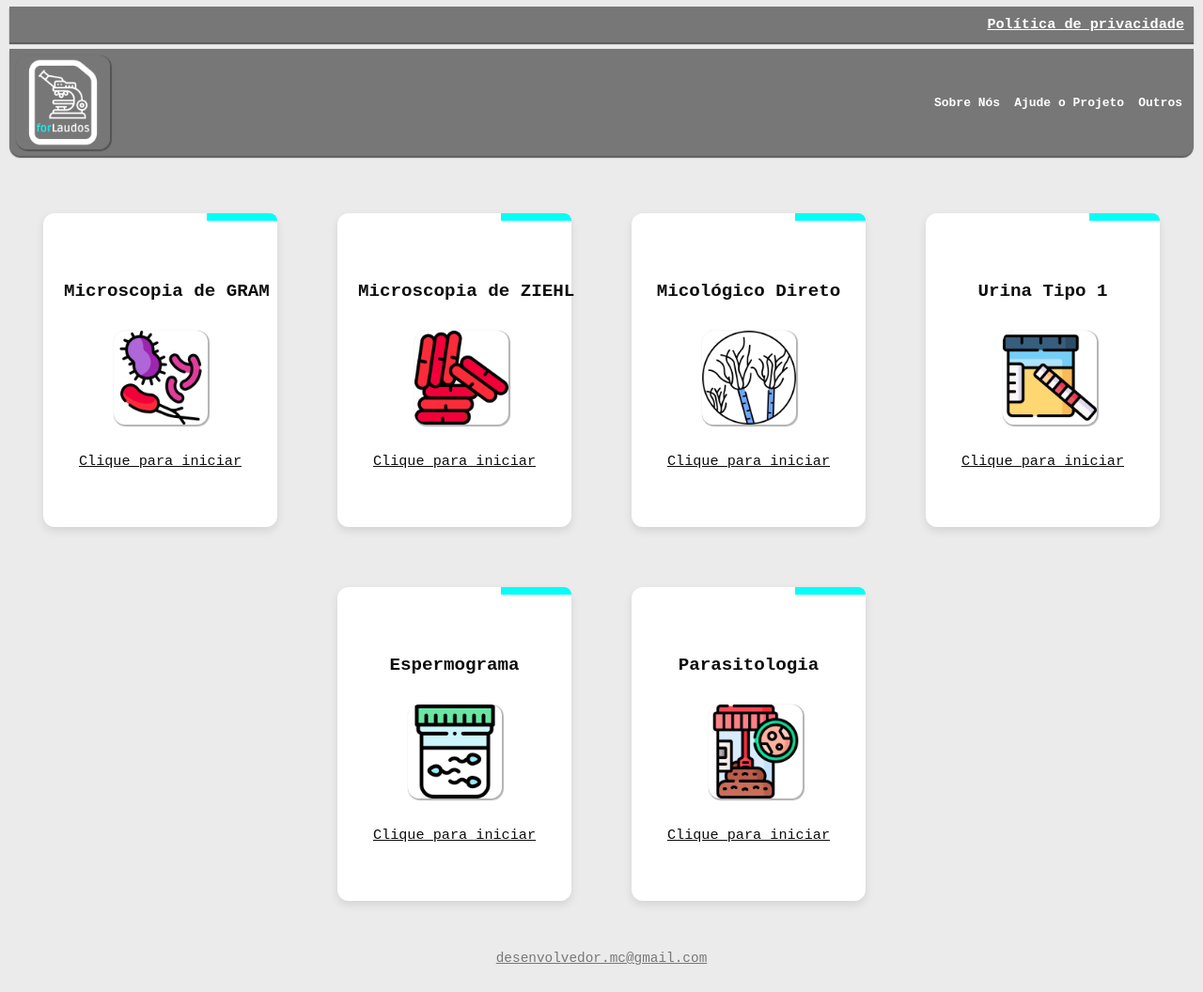
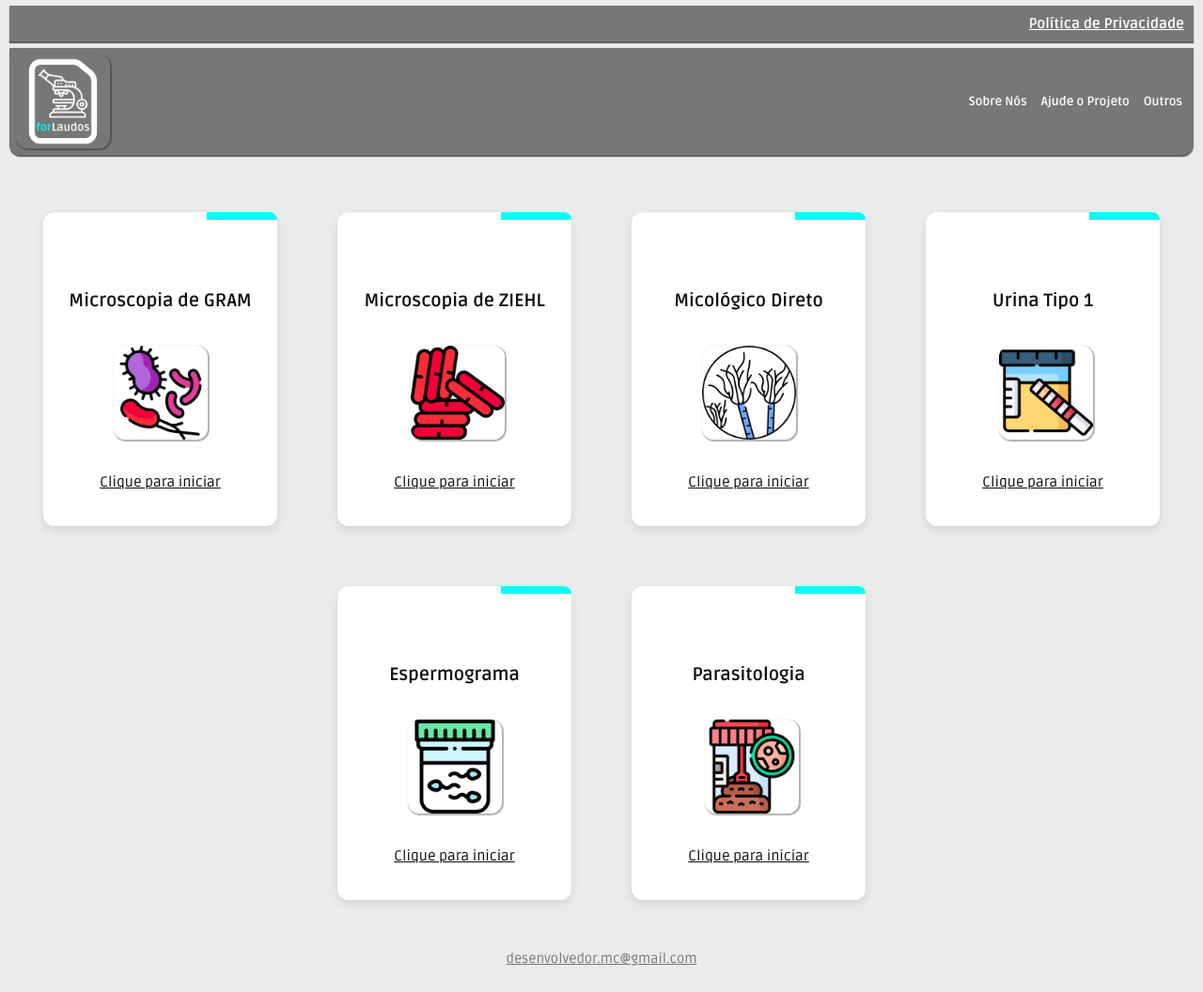
Before and after one commit to desenvolvedorMC/forLaudos, a plain HTML site: page index.html in a window 1280 px wide. Shown: the whole page at 94% size. Drawn offline with Linux system fonts and the light colour scheme.

Commit message:
Update index.html
adição da pagina de politica

```diff
--- a/index.html
+++ b/index.html
@@ -6,15 +6,19 @@
   <title>forLaudos</title>
   <link rel="shortcut icon" href="iconeBGcinza.png" type="image/x-icon">
 </head>
+
 <body>
+
 <style>
+@import url('https://fonts.googleapis.com/css2?family=Ruda:wght@400..900&display=swap');
 
-    body {
+
+  body {
       margin: 0px;
       padding: 0px;
       background-color: #EBEBEB;
       color: #333;
-      font-family: Arial, Helvetica, sans-serif;}
+    }
 
    header {
       background-color: #777777;
@@ -29,7 +33,9 @@
       z-index: 1000;
       border-bottom-left-radius: 12px;
       border-bottom-right-radius: 12px;
-      box-shadow: 0px 2px 1px rgba(0, 0, 0, 0.6);}
+      box-shadow: 0px 2px 1px rgba(0, 0, 0, 0.6);
+    font-family: "Ruda", sans-serif;
+  font-size: small;}
 
     header img {
       height: 100px;
@@ -89,11 +95,12 @@
       padding: 10px;
       margin: 10px;
       margin-bottom: -48px;
-      margin-top: -6px;
+      margin-top: -7px;
       text-align: right;
       background-color: #777777;
       color: #ffffff;
-      box-shadow: 0px 2px 1px rgba(0, 0, 0, 0.6); }
+      box-shadow: 0px 2px 1px rgba(0, 0, 0, 0.6);
+    font-family: "Ruda", sans-serif; }
 
     #politica { color: #ffffff; }
     #politica:hover { color: #00FFF7; }
@@ -107,7 +114,8 @@
       justify-content: center;
       padding: 40px 20px;
       gap: 20px;
-      margin-bottom: -80px;}
+      margin-bottom: -80px;
+    font-family: "Ruda", sans-serif;}
 
     .card {
       background-color: white;
@@ -154,16 +162,17 @@
       text-align: center;
       padding: 10px;
       font-size: 0.9rem;
-      margin-bottom: -100px;}
+      margin-bottom: -100px;
+    font-family: "Ruda", sans-serif;}
 
     #email { color: #777777; }
     #links {color: #0d0d0d; }
-    @media (max-width: 600px) {.card {width: 90%;}}
+
 
 
   </style>
 
-  <pre><h1><a id="politica" href="pg2.html">Política de privacidade</a></h1>
+  <pre><h1><a id="politica" href="politica.html">Política de Privacidade</a></h1>
 
   <header>
   <img src="iconeBGcinza.png" height="100px" width="100px" alt="ícone">
```
